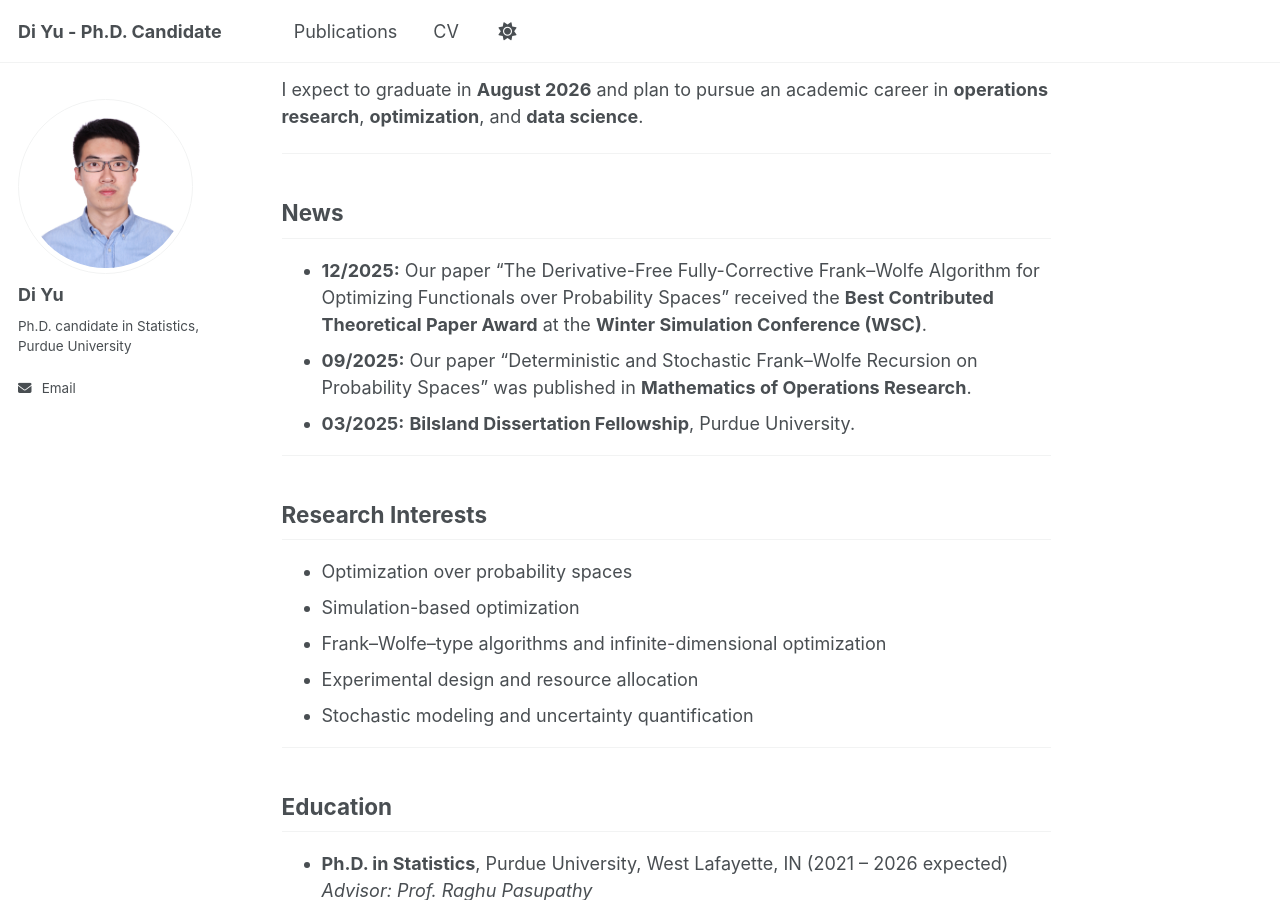
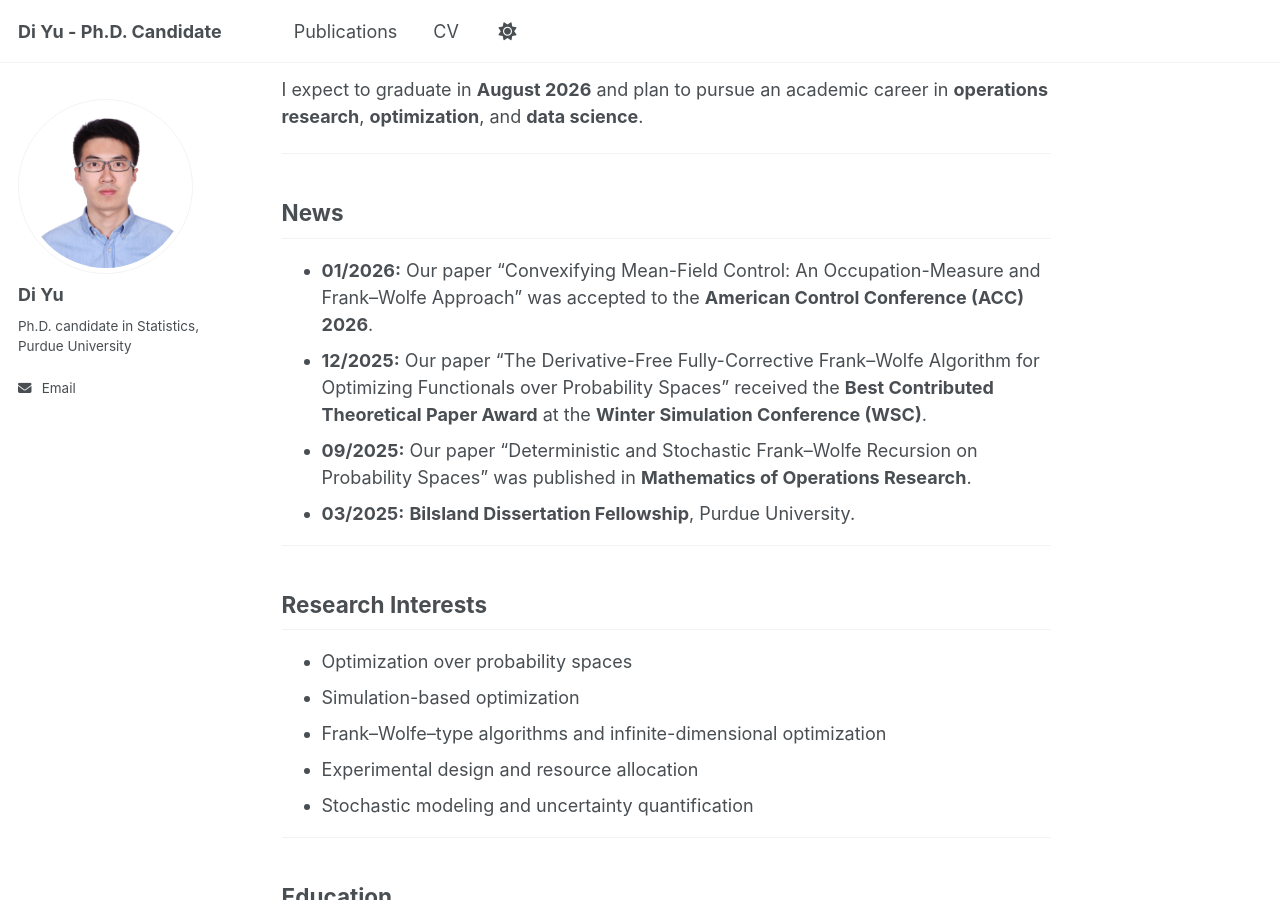
Before and after one commit to yudi12358/yudi12358.github.io, a Jekyll site: the page built from _pages/about.md, in a window 1280 px wide and 900 px high, scrolled down 529 px. Built offline with Jekyll 4.4.1, drawn with Linux system fonts in a browser that asks for light colours; a script that is not in the unit is left out.

Commit message:
Update about.md

```diff
--- a/_pages/about.md
+++ b/_pages/about.md
@@ -25,6 +25,7 @@ I expect to graduate in **August 2026** and plan to pursue an academic career in
 
 ## News
 
+- **01/2026:** Our paper “Convexifying Mean-Field Control: An Occupation-Measure and Frank–Wolfe Approach” was accepted to the **American Control Conference (ACC) 2026**.
 - **12/2025:** Our paper “The Derivative-Free Fully-Corrective Frank–Wolfe Algorithm for Optimizing Functionals over Probability Spaces” received the **Best Contributed Theoretical Paper Award** at the **Winter Simulation Conference (WSC)**.
 - **09/2025:** Our paper “Deterministic and Stochastic Frank–Wolfe Recursion on Probability Spaces” was published in **Mathematics of Operations Research**.
 - **03/2025:** **Bilsland Dissertation Fellowship**, Purdue University.
```
